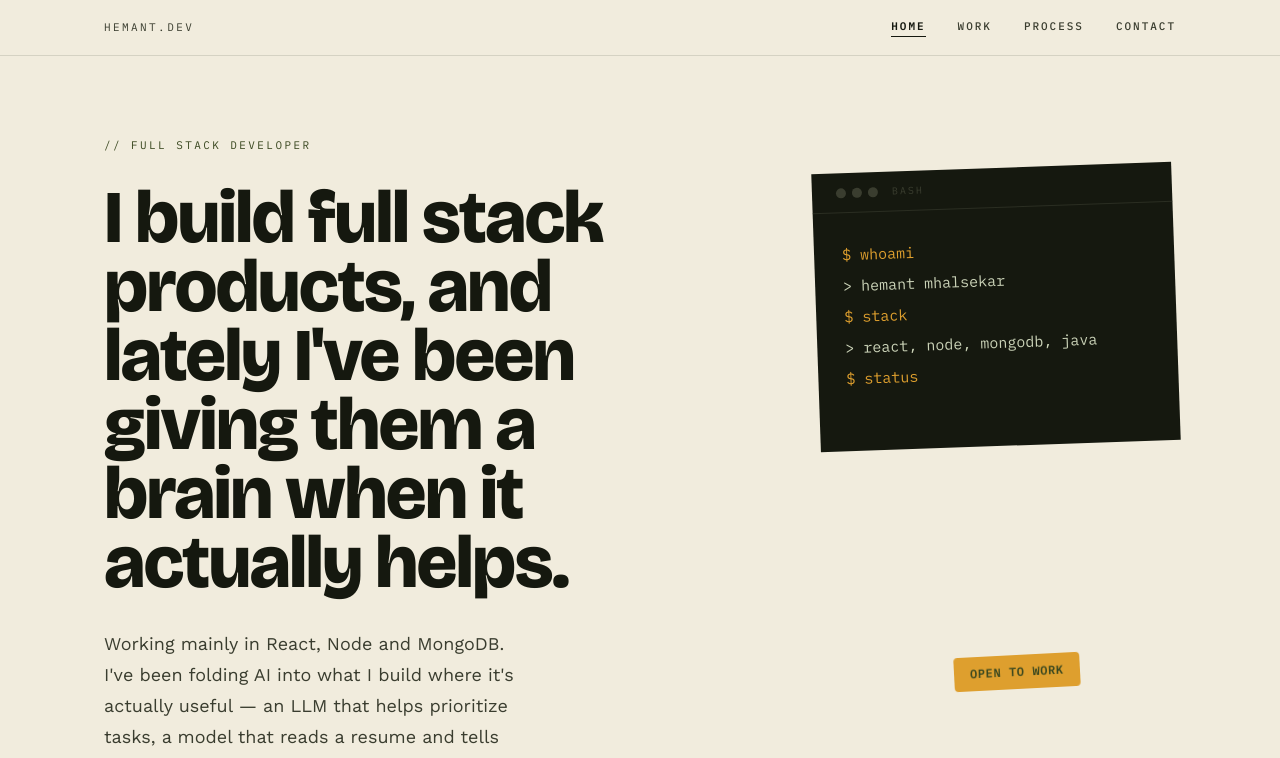
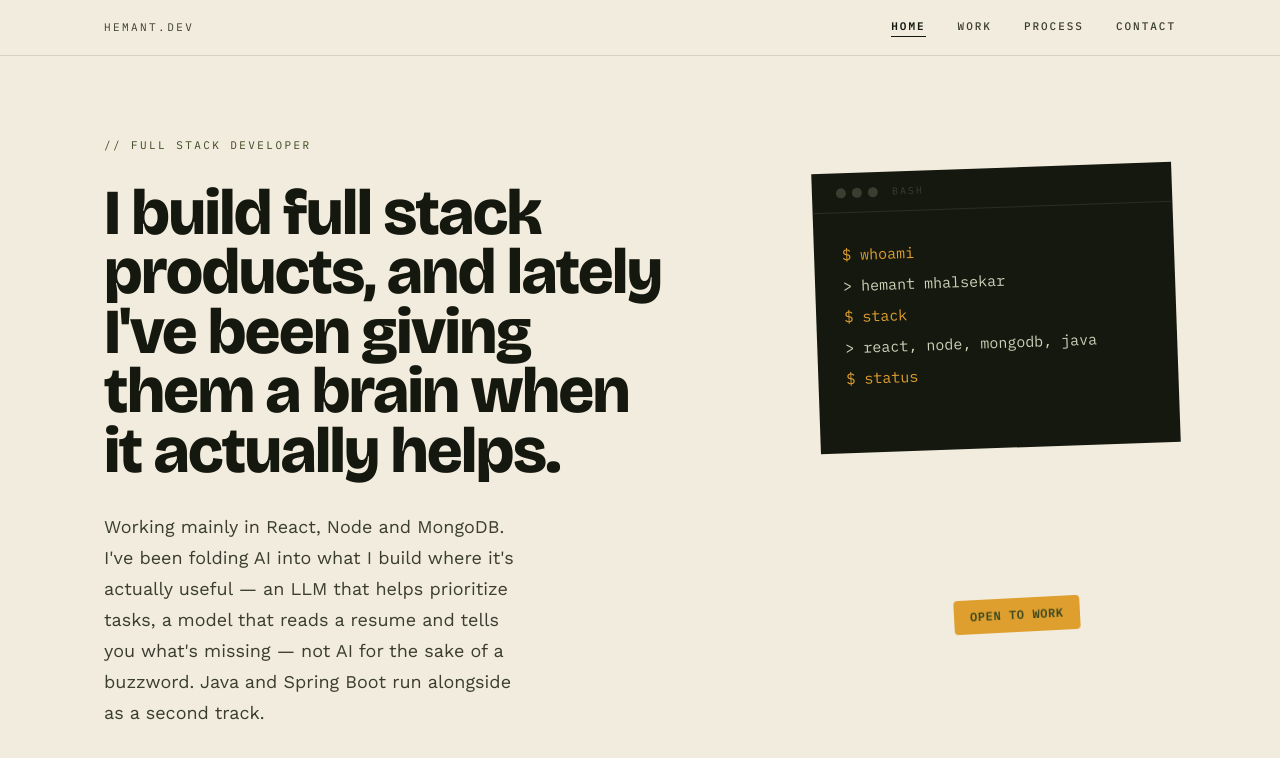
Before and after one commit to Hemant-Mhalsekar/Hemant-Portfolio, a React (Vite) app: page / in a window 1280 px wide. Shown: the top 758 px of the page. Built offline with nearby package versions, Linux system fonts and the light colour scheme.

Commit message:
changed size of hero text

```diff
--- a/src/sections/Hero.jsx
+++ b/src/sections/Hero.jsx
@@ -83,7 +83,7 @@ const TerminalWidget = () => {
       </div>
 
       {/* Terminal body */}
-      <div className="px-7 py-7 space-y-1 min-h-[200px]">
+      <div className="px-7 py-7 space-y-1 min-h-[240px]">
 
         {/* Completed lines */}
         {lines.map((l, i) => (
@@ -283,7 +283,7 @@ const Hero = () => {
               className="font-black leading-[0.93] tracking-tight text-[#15180F] mb-8"
               style={{
                 fontFamily: "'Bricolage Grotesque', sans-serif",
-                fontSize: 'clamp(2.75rem, 5.8vw, 5.5rem)',
+                fontSize: 'clamp(2.4rem, 5vw, 4.8rem)',
                 opacity: 0,
               }}
             >
```
